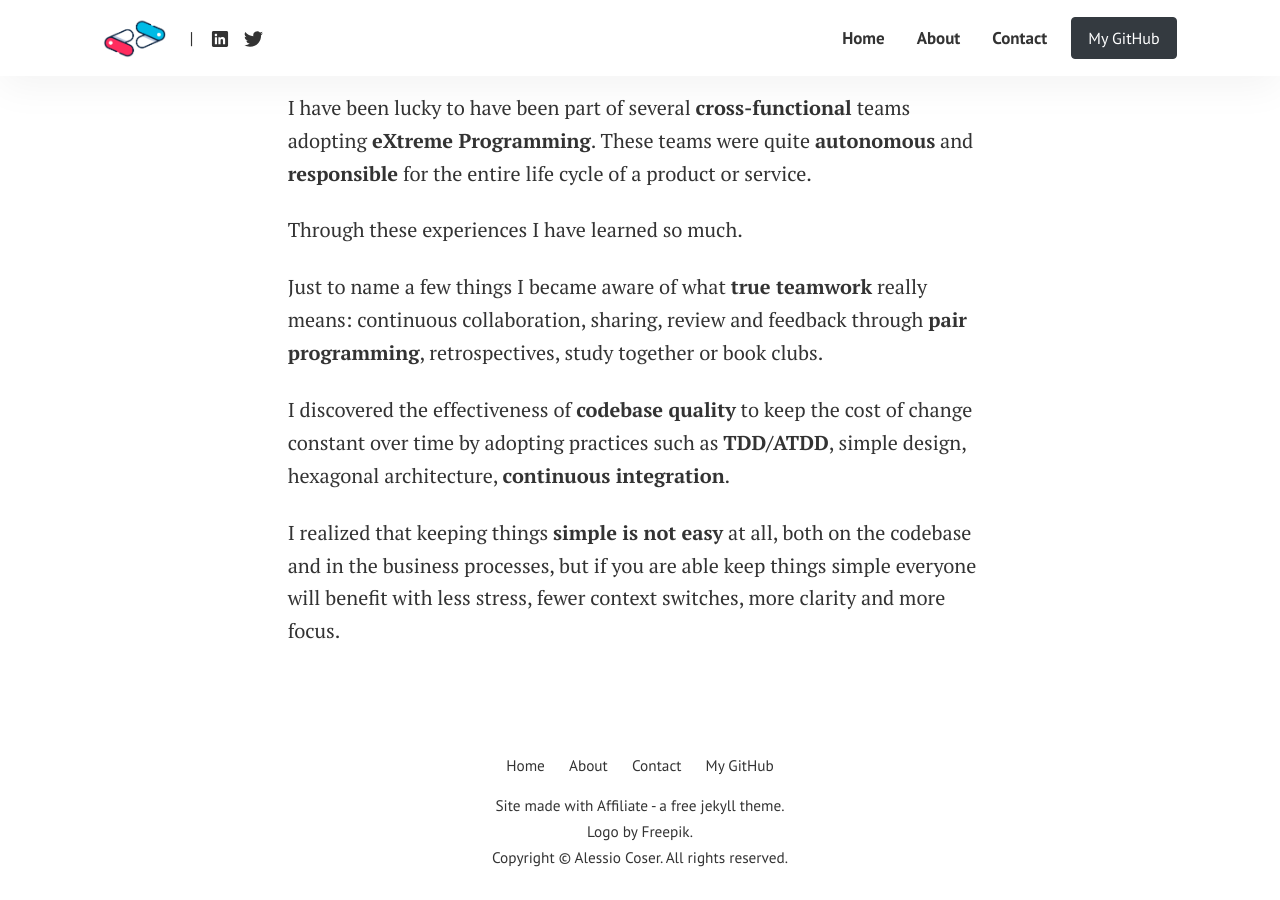
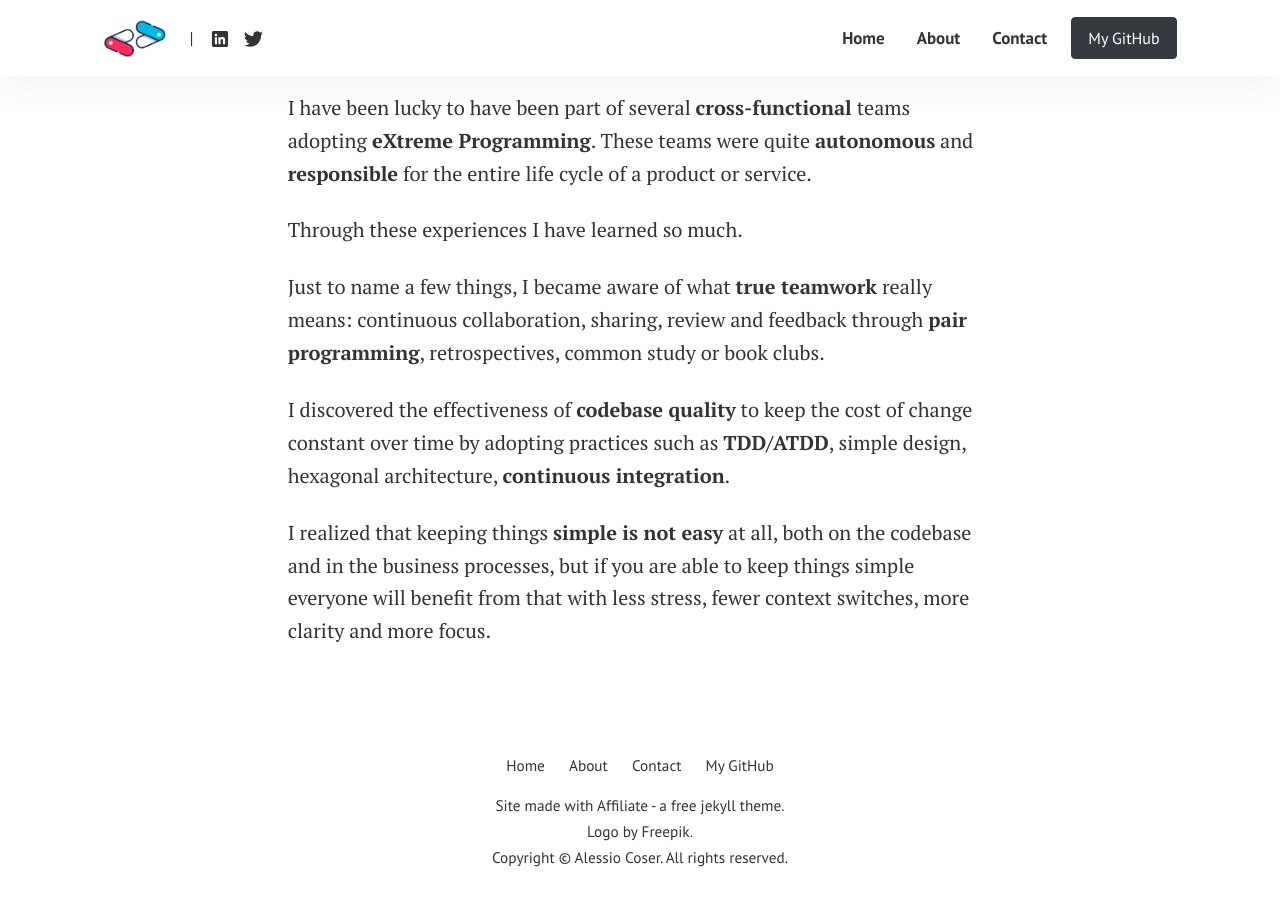
Before and after one commit to AlessioCoser/alessiocoser.github.io, a Jekyll site: the page built from pages/about.md, in a window 1280 px wide and 900 px high, scrolled down 539 px. Built offline with Jekyll 4.4.1, drawn with Linux system fonts in a browser that asks for light colours.

Commit message:
update my about description: 1st draft - fix grammar errors

```diff
--- a/pages/about.md
+++ b/pages/about.md
@@ -12,8 +12,8 @@ I have been lucky to have been part of several **cross-functional** teams adopti
 
 Through these experiences I have learned so much.
 
-Just to name a few things I became aware of what **true teamwork** really means: continuous collaboration, sharing, review and feedback through **pair programming**, retrospectives, study together or book clubs.
+Just to name a few things, I became aware of what **true teamwork** really means: continuous collaboration, sharing, review and feedback through **pair programming**, retrospectives, common study or book clubs.
 
 I discovered the effectiveness of **codebase quality** to keep the cost of change constant over time by adopting practices such as **TDD/ATDD**, simple design, hexagonal architecture, **continuous integration**.
 
-I realized that keeping things **simple is not easy** at all, both on the codebase and in the business processes, but if you are able keep things simple everyone will benefit with less stress, fewer context switches, more clarity and more focus.
+I realized that keeping things **simple is not easy** at all, both on the codebase and in the business processes, but if you are able to keep things simple everyone will benefit from that with less stress, fewer context switches, more clarity and more focus.
```
